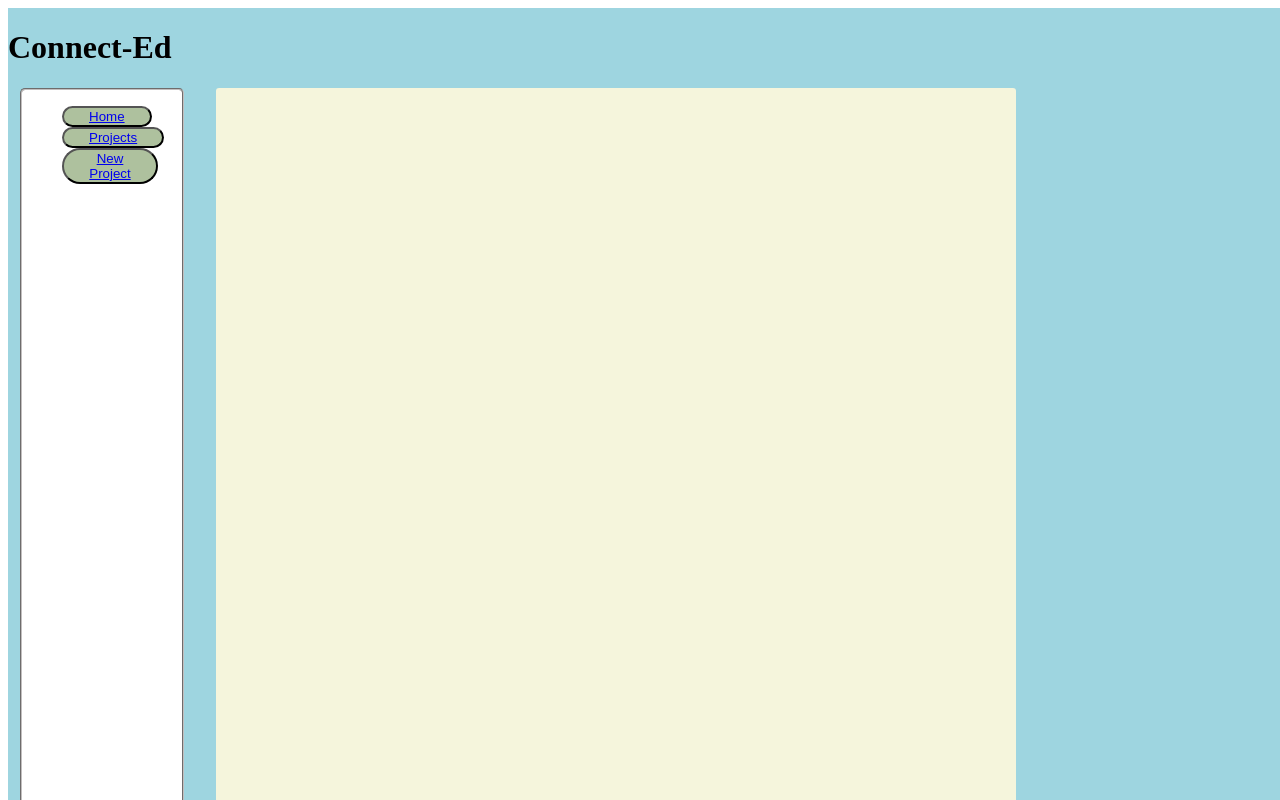
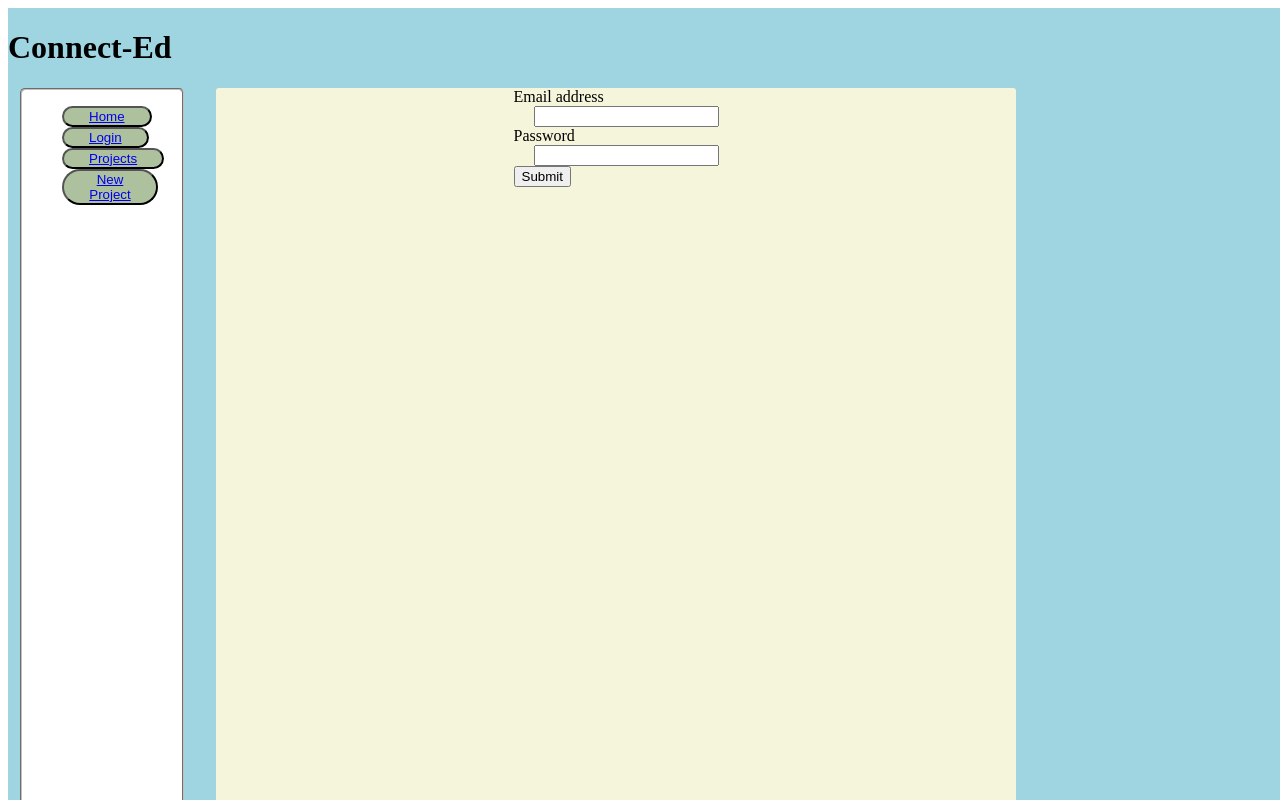
Before and after one commit to 24rgraham/connect-ed, a React (Create React App) app: page /connect-ed/login in a window 1280 px wide. Shown: the top 800 px of the page. Built offline with nearby package versions, Linux system fonts and the light colour scheme.

Commit message:
basic login form created

```diff
--- a/src/components/Navbar/index.js
+++ b/src/components/Navbar/index.js
@@ -9,6 +9,7 @@
       <div className='navContents'>
         <ul>
           <li><button className='navBtn'><Link to="/">Home</Link></button></li>
+          <li><button className='navBtn'><Link to="/login">Login</Link></button></li>
           <li><button className='navBtn'><Link to="/mypage">Projects</Link></button></li>
           <li><button className='navBtn'><Link to="/create">New Project</Link></button></li>
 
--- /dev/null
+++ b/src/pages/Login/index.js
@@ -0,0 +1,27 @@
+import React from "react";
+
+export default function Login() {
+  return (
+    <form>
+      <div className="">
+        <label for="InputEmail" className="form-label">
+          Email address
+        </label>
+        <input
+          className="form-control"
+          id="InputEmail"
+          aria-describedby="emailHelp"
+        ></input>
+      </div>
+      <div className="">
+        <label for="InputPassword" className="form-label">
+          Password
+        </label>
+        <input className="form-control" id="InputPassword"></input>
+      </div>
+      <button type="submit" className="btn btn-primary">
+        Submit
+      </button>
+    </form>
+  );
+}
--- a/src/pages/Main/index.js
+++ b/src/pages/Main/index.js
@@ -1,6 +1,7 @@
 import {BrowserRouter as Router,Routes,Route} from "react-router-dom"
 import React from 'react';
 import Signup from '../Signup';
+import Login from '../Login';
 import SingleProject from '../../components/SingleProject'
 import Landing from '../Landing'
 import NewProject from "../NewProject";
@@ -15,6 +16,7 @@
             <Routes>
 
                 <Route path="/" element={<Signup/>}/>
+                <Route path="/login" element={<Login/>}/>
                 <Route path="/project" element={<SingleProject/>}/>
                 <Route path="/mypage" element={<Landing/>}/>
                 <Route path="/create" element={<NewProject/>}/>
```
Also changed, not shown: src/App.js (+9 -9 lines).
